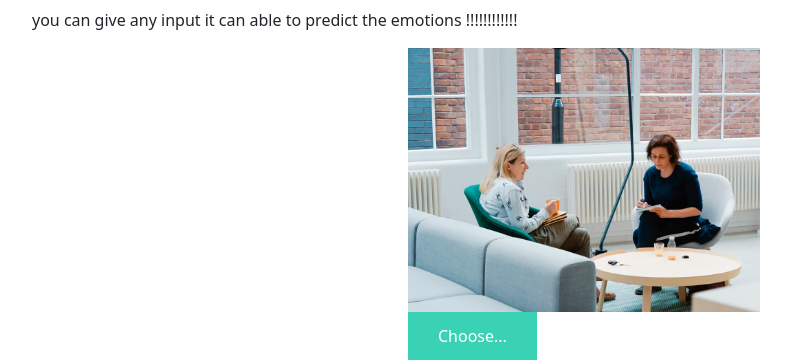
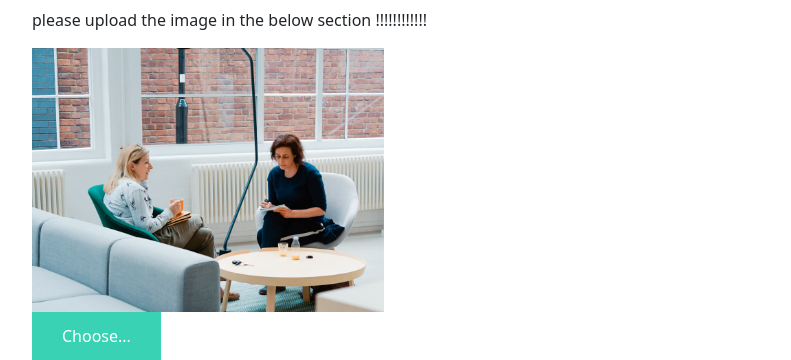
Before and after one commit to samrajkodai/Birds-Image-Classifier, a Python web app: template webapp/templates/index.html in a window 1280 px wide. Shown: the part 525-885 px from the top of the page, without its empty margins (50-841 px from the left). Run offline with Jinja, Linux system fonts and the light colour scheme; the template is opened without the code that fills it, so the values that code supplies are empty; some libraries are stand-ins or nearby versions.

Commit message:
first commit

```diff
--- a/webapp/templates/index.html
+++ b/webapp/templates/index.html
@@ -80,6 +80,12 @@ input[type="file"] {
   0% { transform: rotate(0deg); }
   100% { transform: rotate(360deg); }
 }
+
+@media (min-width:1281px)  {
+  #skill2{
+    margin-left: 50%
+}
+ }
   </style>
 
 
@@ -165,7 +171,7 @@ input[type="file"] {
 
       <div class="section-title">
         <h2>Live Project</h2>
-        <p>you can give any input it can able to predict the emotions !!!!!!!!!!!!</p>
+        <p>please upload the image in the below section !!!!!!!!!!!!</p>
       </div>
 
       <div class="row g-5">
@@ -175,7 +181,7 @@ input[type="file"] {
           <div class="row gy-4 posts-list">
 
 
-            <div class="col-lg-6" style="margin-left: 50%;">
+            <div class="col-lg-6" id="skill2">
               <article class="d-flex flex-column">
 
                 <div class="post-img">
```
Also changed, not shown: uploads/3.jpg, uploads/4.jpg.
